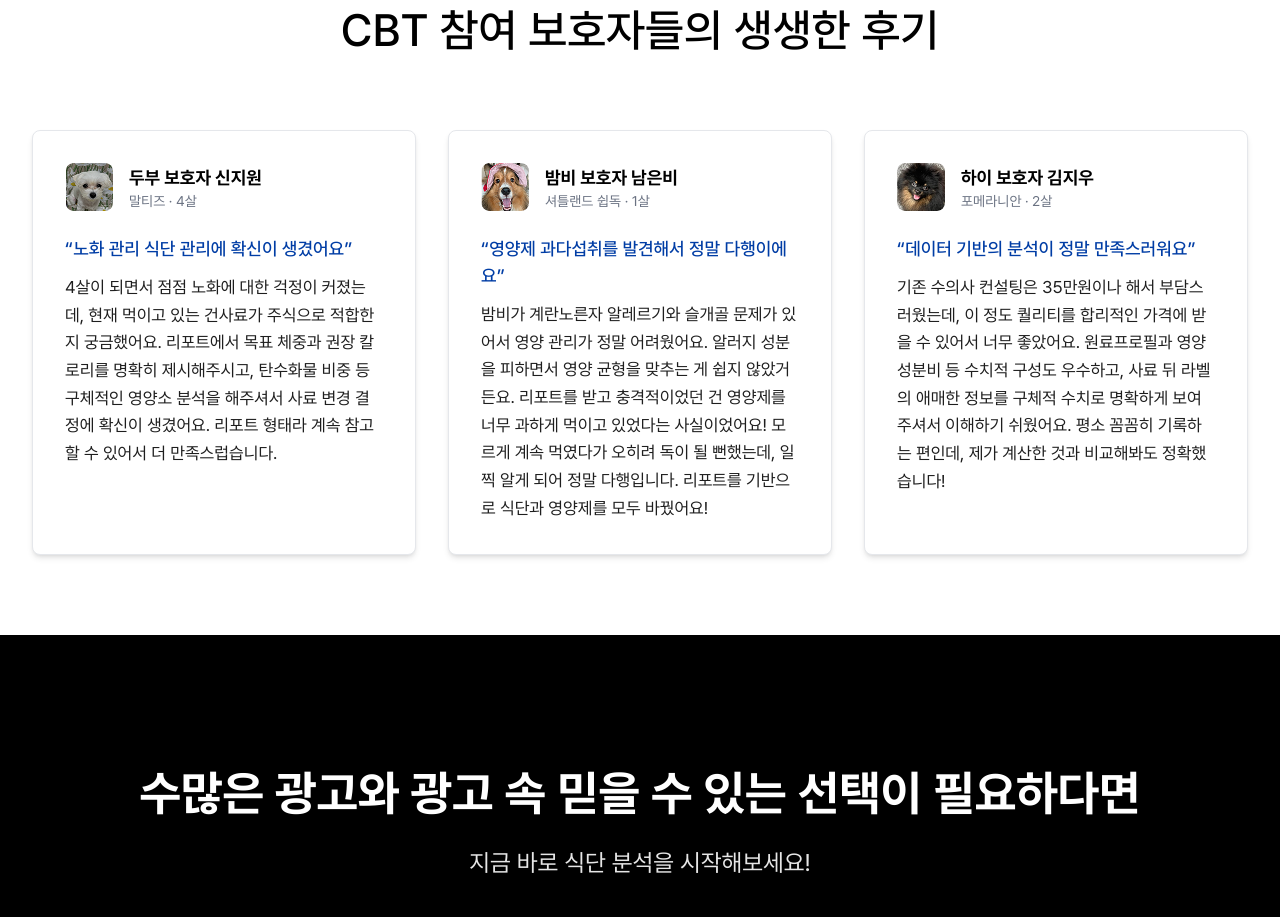
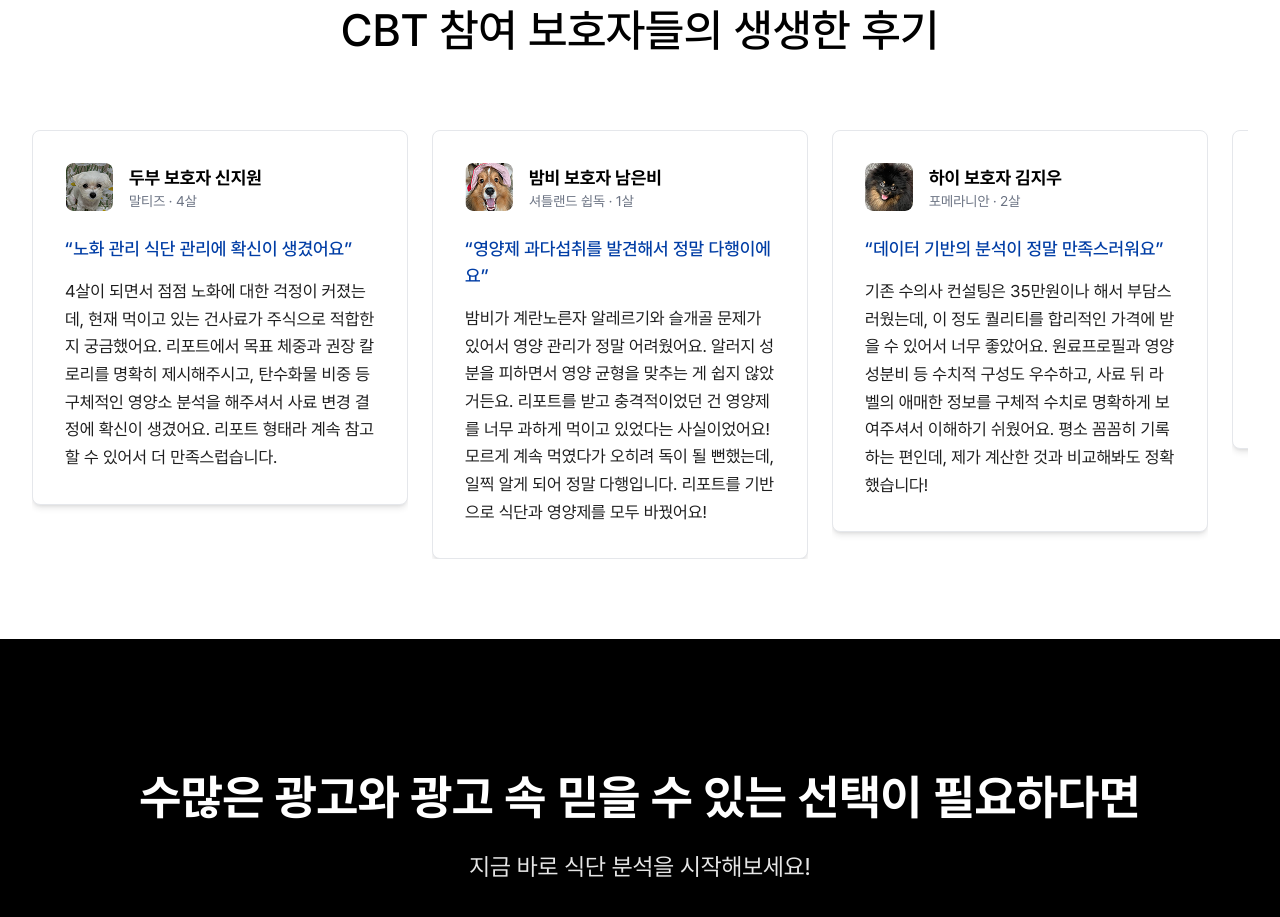
Before and after one commit to SeokHoChoi/test-jelly-univ-fe, a Next.js app: page /home in a window 1280 px wide. Shown: the part 3720-4637 px from the top of the page. Built offline with nearby package versions, Linux system fonts and the light colour scheme.

Commit message:
feat: 홈 > 리뷰 스와이퍼 임시 구현

```diff
--- a/package.json
+++ b/package.json
@@ -11,6 +11,7 @@
   "dependencies": {
     "@hookform/resolvers": "^5.2.2",
     "clsx": "^2.1.1",
+    "keen-slider": "^6.8.6",
     "lucide-react": "^0.545.0",
     "next": "15.5.4",
     "react": "19.1.0",
--- a/src/app/globals.css
+++ b/src/app/globals.css
@@ -1,3 +1,4 @@
+@import url('keen-slider/keen-slider.min.css');
 @import "tailwindcss";
 
 @font-face {
--- a/src/components/home/ReviewSection.tsx
+++ b/src/components/home/ReviewSection.tsx
@@ -1,10 +1,12 @@
-import Text from '@/components/common/Text';
+"use client";
 import Card from '@/components/common/Card';
 import Image from 'next/image';
+import { useKeenSlider } from 'keen-slider/react';
 
 const ReviewSection = () => {
   const reviews = [
     {
+      id: 'review-1',
       dogName: '두부',
       guardianName: '신지원',
       location: '말티즈',
@@ -14,6 +16,7 @@ const ReviewSection = () => {
       avatar: '/img/home/tmp-review-profile/review-1.png',
     },
     {
+      id: 'review-2',
       dogName: '밤비',
       guardianName: '남은비',
       location: '셔틀랜드 쉽독',
@@ -23,6 +26,7 @@ const ReviewSection = () => {
       avatar: '/img/home/tmp-review-profile/review-2.png',
     },
     {
+      id: 'review-3',
       dogName: '하이',
       guardianName: '김지우',
       location: '포메라니안',
@@ -31,7 +35,63 @@ const ReviewSection = () => {
       content: '기존 수의사 컨설팅은 35만원이나 해서 부담스러웠는데, 이 정도 퀄리티를 합리적인 가격에 받을 수 있어서 너무 좋았어요. 원료프로필과 영양성분비 등 수치적 구성도 우수하고, 사료 뒤 라벨의 애매한 정보를 구체적 수치로 명확하게 보여주셔서 이해하기 쉬웠어요. 평소 꼼꼼히 기록하는 편인데, 제가 계산한 것과 비교해봐도 정확했습니다!',
       avatar: '/img/home/tmp-review-profile/review-3.png',
     },
+    {
+      id: 'review-4',
+      dogName: '코코',
+      guardianName: '이서연',
+      location: '푸들',
+      title: '식단 가이드 덕분에 급여가 훨씬 쉬워졌어요',
+      age: { value: 3, unit: 'year' },
+      content: '권장 칼로리와 1일 급여량이 명확해서 매번 계산 스트레스가 사라졌어요. 기존에 주던 간식 비중도 조정해 주셔서 체중이 안정적으로 관리되고 있습니다.',
+      avatar: '/img/home/tmp-review-profile/review-1.png',
+    },
+    {
+      id: 'review-5',
+      dogName: '몽이',
+      guardianName: '박하늘',
+      location: '믹스',
+      title: '알러지 원인을 추적하는 데 큰 도움이 됐어요',
+      age: { value: 10, unit: 'month' },
+      content: '원료 프로필을 기반으로 의심 성분을 걸러내고 대체 식단을 제안해줘서 트러블이 빠르게 가라앉았어요. 기록 기능과 비교도 유용했습니다.',
+      avatar: '/img/home/tmp-review-profile/review-2.png',
+    },
+    {
+      id: 'review-6',
+      dogName: '보리',
+      guardianName: '최민준',
+      location: '시바 이누',
+      title: '수치 기반 분석이 신뢰를 주네요',
+      age: { value: 5, unit: 'year' },
+      content: '에너지원 비율과 필수 영양소 충족 여부를 수치로 보여줘서 이해가 쉬웠습니다. 식단과 영양제 조합을 바꾼 뒤 활력이 눈에 띄게 좋아졌어요.',
+      avatar: '/img/home/tmp-review-profile/review-3.png',
+    },
   ];
+
+  const [sliderRef] = useKeenSlider({
+    loop: true,
+    drag: true,
+    mode: 'snap',
+    renderMode: 'performance',
+    slides: {
+      origin: 'center',
+      perView: 1.1,
+      spacing: 16,
+    },
+    breakpoints: {
+      '(min-width: 640px)': {
+        slides: { perView: 1.6, spacing: 20 },
+      },
+      '(min-width: 768px)': {
+        slides: { perView: 2.2, spacing: 24 },
+      },
+      '(min-width: 1024px)': {
+        slides: { perView: 2.8, spacing: 24 },
+      },
+      '(min-width: 1280px)': {
+        slides: { perView: 3.1, spacing: 24 },
+      },
+    },
+  });
 
   return (
     <section id="reviews" className="py-12 md:py-20">
@@ -44,10 +104,10 @@ const ReviewSection = () => {
             CBT 참여 보호자들의 생생한 후기
           </h2>
         </div>
-
-        <div className="grid grid-cols-1 md:grid-cols-3 gap-8">
-          {reviews.map((review, index) => (
-            <Card key={index} className="p-8 hover:shadow-lg transition-shadow">
+        <div ref={sliderRef} className="keen-slider overflow-visible">
+          {reviews.map((review) => (
+            <div key={review.id} className="keen-slider__slide">
+              <Card className="p-8 hover:shadow-lg transition-shadow h-auto">
                 <div className="flex items-center gap-4 mb-6">
                   <Image
                     src={review.avatar}
@@ -69,7 +129,7 @@ const ReviewSection = () => {
 
                 {/* Review title */}
                 {review.title && (
-                <p className="text-[18px] font-medium text-[#003DA5] mb-3">
+                  <p className="text-[18px] font-medium text-[#003DA5] mb-4">
                     &ldquo;{review.title}&rdquo;
                   </p>
                 )}
@@ -79,6 +139,7 @@ const ReviewSection = () => {
                   {review.content}
                 </p>
               </Card>
+            </div>
           ))}
         </div>
       </div>
```
Also changed, not shown: 1 other file (tests, documents, lock files or other folders). Lines whose indentation alone changed are shown as unchanged.
